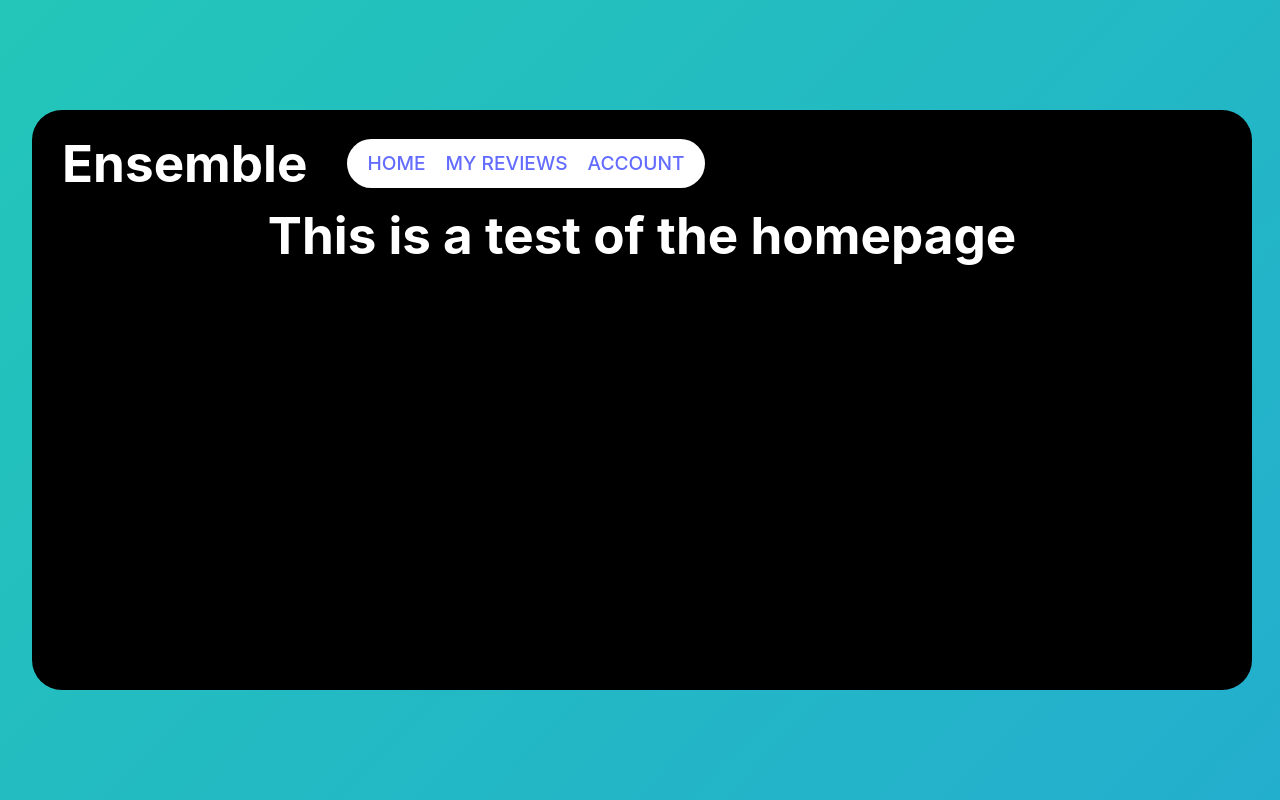
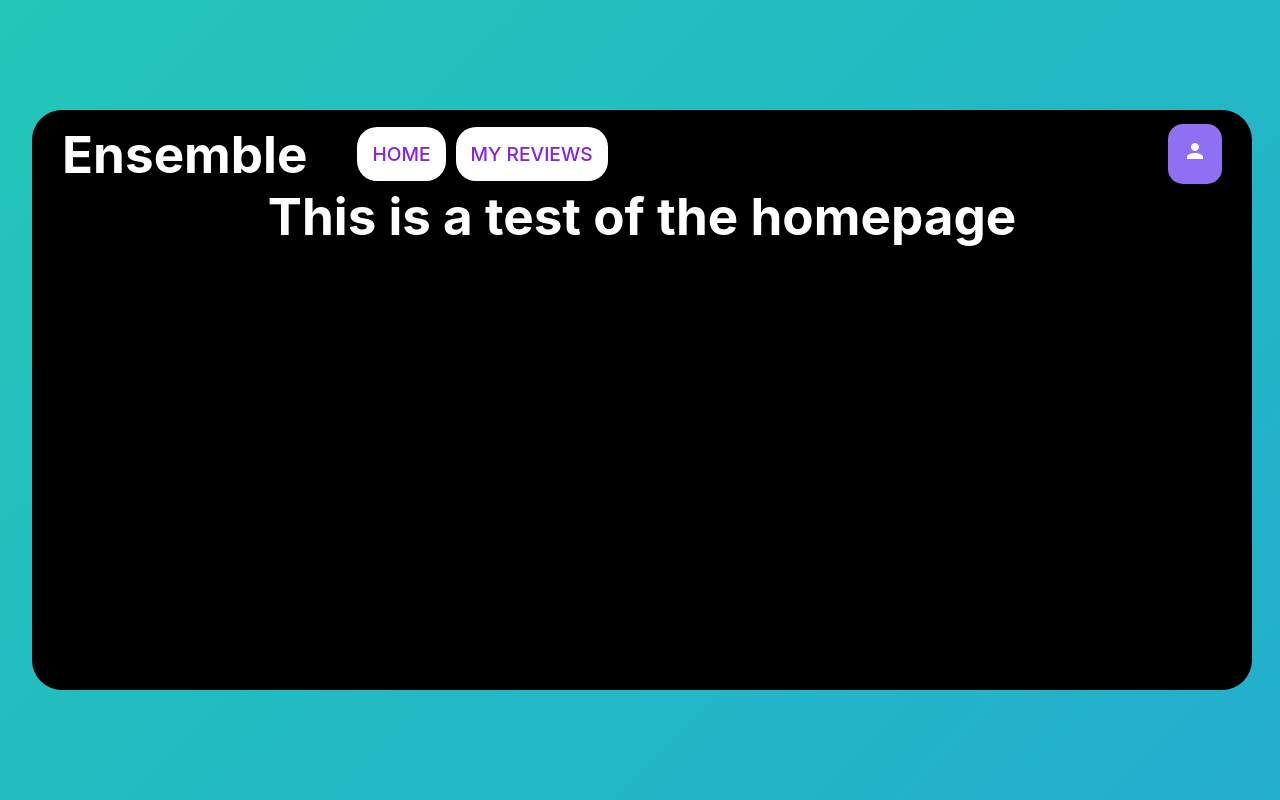
Before and after one commit to ramjayakumar21/Ensemble, a React (Vite) app in the folder frontend/: page / in a window 1280 px wide. Built offline with nearby package versions, Linux system fonts and the light colour scheme.

Commit message:
Finish more work on new review page

```diff
--- a/frontend/src/App.css
+++ b/frontend/src/App.css
@@ -55,17 +55,23 @@
 .menu--buttons{
   text-decoration: none;
   font-size: larger;
-  padding: 0px;
+  margin-top: 20px;
+
+}
+
+
+.menu--buttons li {
+  color: rgb(134, 34, 228);
   background-color: rgb(255, 255, 255);
   max-width: fit-content;
-  border-radius: 30px;
-  padding: 10px;
-  margin-left: 40px;
+  border-radius: 20px;
+  margin-left: 10px;
+  padding: 15px;
+  display: inline;
 }
 
-.menu--buttons li {
-  margin: 0px 10px;
-  display: inline;
+.menu--buttons li:hover {
+  background-color: rgb(173, 173, 173);
 }
 
 .main-element {
@@ -79,3 +85,11 @@
 .home {
   color: white;
 }
+
+.account-icon {
+  margin-left: auto;
+  background-color: rgb(143, 112, 243);
+  max-width: fit-content;
+  border-radius: 15px;
+  padding: 15px;
+}
--- a/frontend/src/App.tsx
+++ b/frontend/src/App.tsx
@@ -1,6 +1,7 @@
 import { useState } from 'react'
 import ReactDOM from "react-dom/client";
 import { Routes, Route, Link } from "react-router-dom";
+import PersonIcon from '@mui/icons-material/Person';
 import reactLogo from './assets/react.svg'
 import './App.css'
 import Home from './pages/Home';
@@ -17,10 +18,12 @@ function App() {
         <div className="menu">
           <h1 className="menu--title">Ensemble</h1>
           <ul className='menu--buttons'>
-            <li><Link to={"/"}>HOME</Link></li>
-            <li><Link to={"my-reviews"}>MY REVIEWS</Link></li>
-            <li><Link to={"account"}>ACCOUNT</Link></li>
+            <Link to={"/"}><li>HOME</li></Link>
+            <Link to={"my-reviews"}><li>MY REVIEWS</li></Link>
           </ul>
+          <div className="account-icon">
+            <Link to={"account"}><PersonIcon /></Link>
+          </div>
         </div>
         <Routes>
           <Route path="/" element={<Home />}/>
--- a/frontend/src/components/ReviewForm.css
+++ b/frontend/src/components/ReviewForm.css
@@ -1,7 +1,17 @@
 .review-form {
-    background-color: rgb(96, 96, 97);
+    /* background-color: rgb(145, 145, 150); */
+    display: flex;
+    background-color: rgb(240, 122, 122);
 }
 
 .hidden {
     display: none;
 }
+
+.album-details {
+    margin: 10px;
+}
+
+.album-icon {
+    width: 20%;
+}
--- a/frontend/src/components/ReviewForm.tsx
+++ b/frontend/src/components/ReviewForm.tsx
@@ -1,27 +1,74 @@
 import { useEffect, useContext, useState } from "react"
 import { ReviewContext } from "../pages/NewReview"
 import ArrowCircleRightIcon from '@mui/icons-material/ArrowCircleRight';
-import { Avatar, Button, Input } from "@mui/material";
+import { Avatar, Button, Input, Rating, Card, TextField } from "@mui/material";
+import { FastAverageColor } from "fast-average-color"
 import "./ReviewForm.css"
+import { color } from "@mui/system";
 
 
 export default function ReviewForm(props : any) {
-    let reviewDataProps : any = useContext(ReviewContext)
+    const [rating, changeRating] = useState(0)
 
-    let reviewData = reviewDataProps.reviewData
+    let reviewData = props.reviewData
+    let accessToken = localStorage.getItem("Authorization")
+    console.log(reviewData)
 
+    const fac = new FastAverageColor()
+    fac.getColorAsync((reviewData.images[0].url))
+        .then((color) => {
+            let bg : any = document.getElementsByClassName("review-form")[0]
+            // bg.style.backgroundColor = color.rgb
+            // console.log(bg.style)
+        })
+        .catch((err) => {console.log(err)})
+
+    fetch(`https://api.spotify.com/v1/albums/${reviewData.id}/tracks`, {
+        method: "GET",
+        headers: {
+              Authorization: `Bearer ${accessToken}`
+        }
+    })
+    .then(response => {
+        if(!response.ok){
+          throw Error("Response Not Ok")
+        }
+          return response.json();
+        })
+    .then((res) => {
+        console.log("res", res)
+    })
 
 
 
 
     return (
         <div className={`review-form ${(!props.hidden) ? "hidden" : ""}`}>
-            <Avatar alt={reviewData.name} src={reviewData.images[0].url} />
-            <h1>{reviewData.name}</h1>
-            <Input></Input>
-
-
-
+            <div className="album-details">
+                <img className="album-icon" alt={reviewData.name} src={reviewData.images[0].url} />
+                <h1>{reviewData.name}</h1>
+            </div>
+            <div>
+                <Rating
+                    name="simple-controlled"
+                    value={rating}
+                    onChange={(event, newValue) => {
+                        if (newValue == null) newValue = 0;
+                        changeRating(newValue)
+                    }}
+                    sx={{
+                        fontSize: 80
+                      }}
+                />
+                <TextField
+                    id="filled-multiline-static"
+                    label="Review Comments"
+                    multiline
+                    rows={6}
+                    defaultValue="Default Value"
+                    variant="filled"
+                />
+            </div>
         </div>
     )
 }
--- /dev/null
+++ b/frontend/src/components/SpotifySearch.css
@@ -0,0 +1,3 @@
+.spotify-search {
+    width: 40vw;
+}
--- a/frontend/src/components/SpotifySearch.tsx
+++ b/frontend/src/components/SpotifySearch.tsx
@@ -1,6 +1,7 @@
 import { Input, List, Avatar, Card } from 'antd';
 import { useState, useContext } from 'react';
 import { ReviewContext, ReviewContextUpdater } from "../pages/NewReview"
+import "./SpotifySearch.css"
 
 export default function SpotifySearch(props : any) {
     console.log(props)
@@ -68,6 +69,7 @@ export default function SpotifySearch(props : any) {
 
 
     return (
+      <div className="spotify-search">
           <div style={{display: (props.hidden) ? "none" : "block"}}>
             <Input
               onChange={(value) => {
@@ -80,5 +82,6 @@ export default function SpotifySearch(props : any) {
               </Card>
             )}
           </div>
+      </div>
     );
 }
--- a/frontend/src/pages/NewReview.css
+++ b/frontend/src/pages/NewReview.css
@@ -1,3 +1,7 @@
 .css-sghohy-MuiButtonBase-root-MuiButton-root.Mui-disabled {
     background-color: white;
 }
+
+.page-1 {
+    display: flex;
+}
--- a/frontend/src/pages/NewReview.tsx
+++ b/frontend/src/pages/NewReview.tsx
@@ -28,8 +28,11 @@ export function NewReview() {
     return (
             <ReviewContext.Provider value={states}>
                 <div>
-                    <SpotifySearch hidden={spotifySearchHidden}/>
-                    {reviewData.name}
+                    <div className="page-1">
+                        <SpotifySearch hidden={spotifySearchHidden}/>
+                        {reviewData.name}
+                    </div>
+
                     <Button variant="contained"
                         disabled={(reviewData.name == "") ? true : false}
                         onClick={() => {
@@ -37,7 +40,7 @@ export function NewReview() {
                         }}>
                             Next
                     </Button>
-                    <ReviewForm hidden={spotifySearchHidden}/>
+                    <ReviewForm hidden={spotifySearchHidden} reviewData={reviewData}/>
                 </div>
             </ReviewContext.Provider>
     )
--- /dev/null
+++ b/package.json
@@ -0,0 +1,5 @@
+{
+  "dependencies": {
+    "fast-average-color": "^9.3.0"
+  }
+}
```
Also changed, not shown: 2 other files (tests, documents, lock files or other folders). Lines whose indentation alone changed are shown as unchanged.
